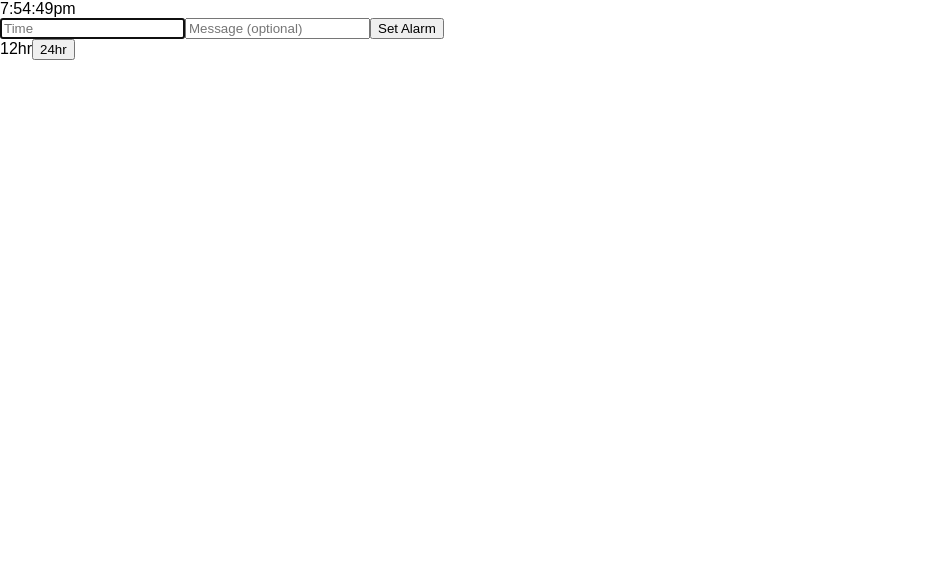
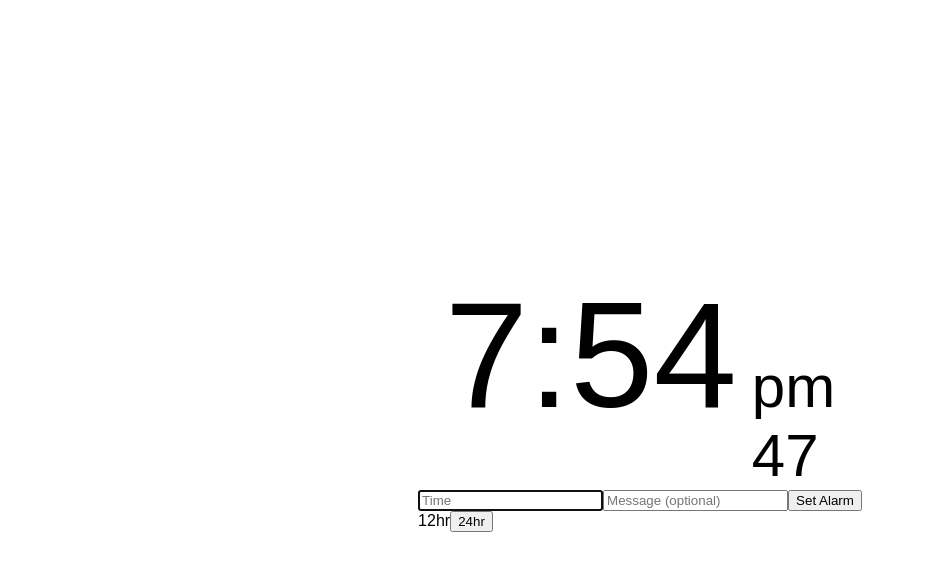
Before and after one commit to sequoian/alarm-clock, a React (Create React App) app: page / in a window 1280 px wide. Shown: the top 570 px of the page, without its empty margins (0-925 px from the left). Built offline with nearby package versions, Linux system fonts and the light colour scheme.

Commit message:
display style

```diff
--- a/src/App.css
+++ b/src/App.css
@@ -1,28 +1,39 @@
-.clock {
-  max-width: 500px;
-  margin: 100px auto;
-  text-align: center;
-  font-size: 60px;
-  font-family: Courier, monospace;
+#root {
+  display: flex;
+  justify-content: center;
+  align-items: center;
+  height: 100vh;
 }
 
-.alarm {
+#display {
   display: flex;
-  align-items: center;
-  font-size: 20px;
   justify-content: center;
+  font-size: 69px;
+  align-items: baseline;
 }
 
-.delete {
-  color: darkred;
-  cursor: pointer;
-  margin-left: 60px;
+.sub-info {
+  display: flex;
+  flex-direction: column-reverse;
+  justify-content: center;
+  font-size: 0.4em;
+  padding-left: 0.25em;
 }
 
-.delete::after {
-  content: '\2716';
+@media (min-width: 576px) {
+  #display {
+    font-size: 90px;
+  }
 }
 
-.reset {
-  margin-left: 60px;
+@media (min-width: 768px) {
+  #display {
+    font-size: 125px;
+  }
 }
+
+@media (min-width: 992px) {
+  #display {
+    font-size: 150px;
+  }
+}
--- a/src/App.js
+++ b/src/App.js
@@ -5,7 +5,7 @@ import Format from './Format'
 import AlarmForm from './AlarmForm'
 import AlarmDisplay from './AlarmDisplay'
 import TimerSound from './TimerSound'
-//import './App.css';
+import './App.css';
 
 class App extends Component {
     constructor(props) {
--- a/src/ClockDisplay.js
+++ b/src/ClockDisplay.js
@@ -11,16 +11,17 @@ const ClockDisplay = ({value, format}) => {
     if (h === 0) h = 12
   }
   return (
-    <div>
+    <div id="display">
       <span>{h}</span>
       <span>:</span>
       <span>{m}</span>
-      <span>:</span>
-      <span>{s}</span>
-      {format === 12 ?
-        <span>{period}</span>
-        : null
-      }
+      <span className={format === 12 ? 'sub-info si12' : 'sub-info si24'}>
+        <span>{s}</span>
+        {format === 12 ?
+          <span>{period}</span>
+          : null
+        }
+      </span>
     </div>
   )
 }
```
